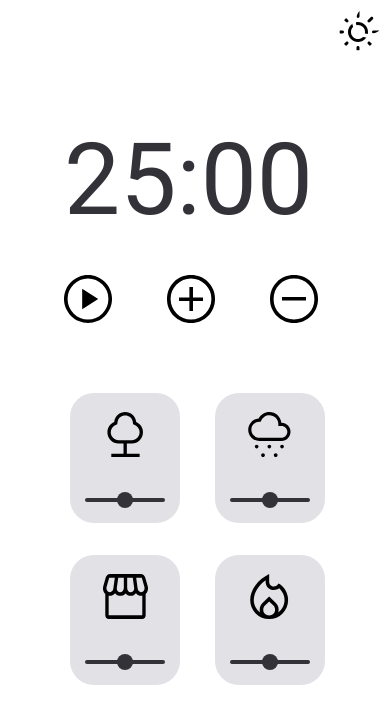
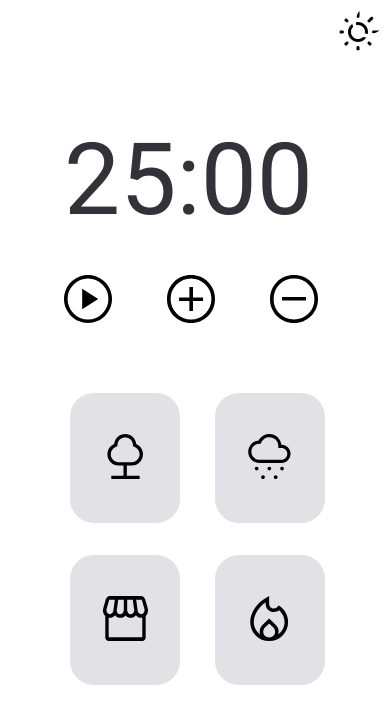
Before and after one commit to gabriel-neriss/TimerFocus, a plain HTML site: page index.html in a window 390 px wide. Drawn offline with Linux system fonts and the light colour scheme.

Commit message:
Atualização de layout Mobile

```diff
--- a/style.css
+++ b/style.css
@@ -317,9 +317,7 @@ body.dark {
 
   .cardSons input {
 
-    width: 80px;
-    height: 4px;
-    top: 25px;
+    display: none;
 
   }
 
```
